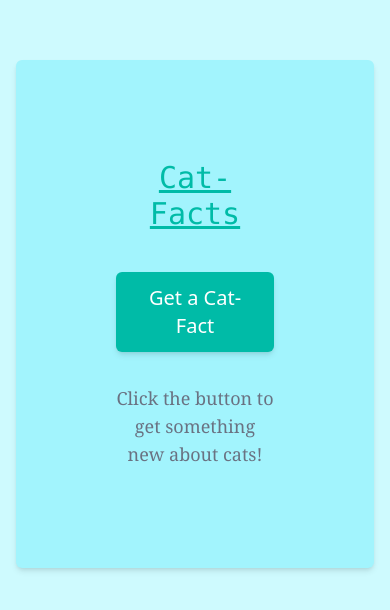
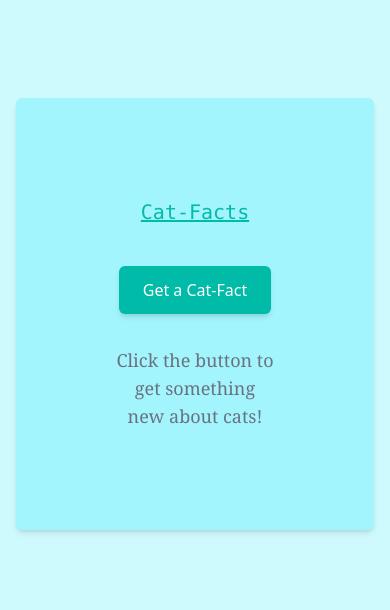
Before and after one commit to sreeramraghu04/react-catfacts-p06, a React (Vite) app: page / in a window 390 px wide. Shown: the part 108-718 px from the top of the page. Built offline with nearby package versions, Linux system fonts and the light colour scheme.

Commit message:
Update App.jsx

```diff
--- a/src/App.jsx
+++ b/src/App.jsx
@@ -14,13 +14,13 @@ function App() {
   return (
     <div className="min-h-screen flex items-center justify-center bg-cyan-100 p-4">
       <div className="bg-cyan-200 shadow-md rounded-md p-25 max-w-md w-full text-center">
-        <h1 className="xs:text-xl text-3xl lg:font-bold text-teal-500 mb-10 font-mono underline">
+        <h1 className="text-xl lg:text-3xl lg:font-bold text-teal-500 mb-10 font-mono underline">
           Cat-Facts
         </h1>
 
         <button
           onClick={FetchData}
-          className="text-xl bg-teal-500 hover:bg-teal-700 text-white lg:font-semibold py-3 px-6 rounded-md shadow-md mb-4 cursor-pointer"
+          className="sm:text-xl bg-teal-500 hover:bg-teal-700 text-white lg:font-semibold py-3 px-6 rounded-md shadow-md mb-4 cursor-pointer"
         >
           Get a Cat-Fact
         </button>
```
